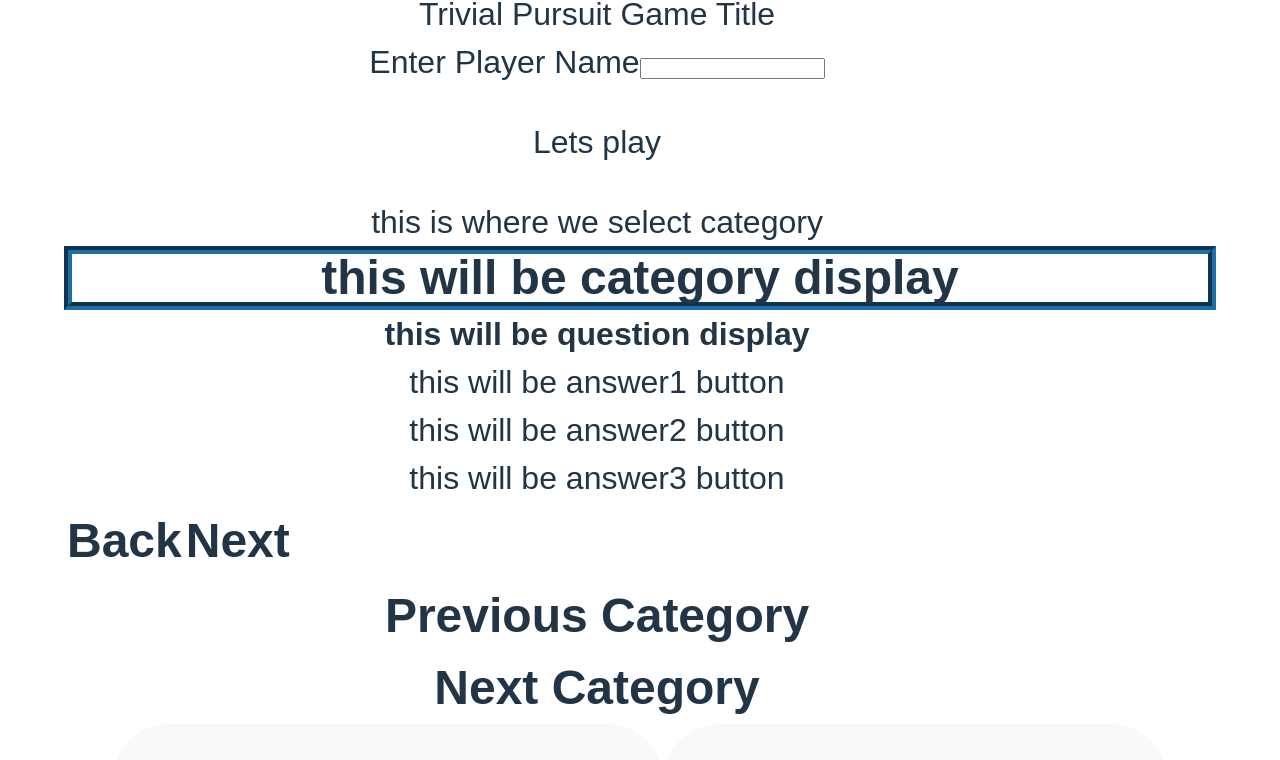
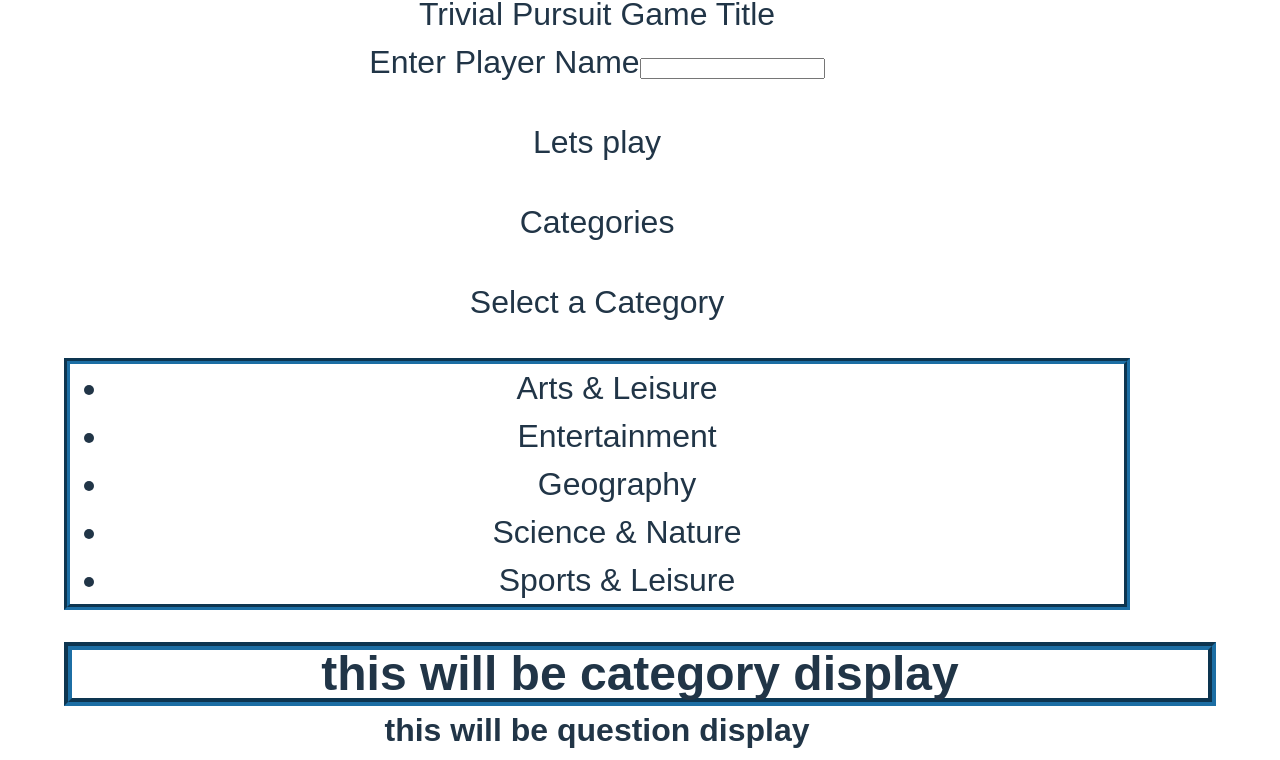
Before and after one commit to mbriese/TrivialPursuits, a React (Vite) app in the folder TrivialPursuitGame/: page / in a window 1280 px wide. Shown: the part 616-1376 px from the top of the page. Built offline with nearby package versions, Linux system fonts and the light colour scheme.

Commit message:
building category list

```diff
--- a/TrivialPursuitGame/src/App.css
+++ b/TrivialPursuitGame/src/App.css
@@ -38,6 +38,7 @@ body {
   padding: 160 px 500px;
   background-color: white;
 }
+
 
 .category-section-title {
   font-size: 3rem;
--- a/TrivialPursuitGame/src/App.tsx
+++ b/TrivialPursuitGame/src/App.tsx
@@ -8,7 +8,14 @@ import getName from "./components/GetName";
 function App() {
   const [count, setCount] = useState(0);
   const [answer, setAnswer] = useState(false);
-  let [playerName, setName] = useState('');
+  let [playerName, setName] = useState("");
+  let categories = [
+    "Arts & Leisure",
+    "Entertainment",
+    "Geography",
+    "Science & Nature",
+    "Sports & Leisure",
+  ];
   const gameTitle = "Trivial Pursuit Game Title";
   const handleChange = (event: { target: { value: string } }) => {
     setName(event.target.value);
@@ -52,8 +59,14 @@ function App() {
           />
           {<p>Lets play {playerName}</p>}
         </div>
-        <div className="h2 page-section-inner message">
-          this is where we select category
+        <div className="h2 page-section-inner">
+         <p>Categories</p>
+         <p>Select a Category</p>
+          <ul className="page-section-item">
+            {categories.map((categories) => (
+              <li key={categories}>{categories}</li>
+            ))}
+          </ul>
         </div>
         <div className="h2 category-section-title message">
           this will be category display
@@ -73,8 +86,8 @@ function App() {
         <table>
           <tbody>
             <tr>
-              <td className="h2 button-item message d-table-cell">Back</td>
-              <td className="h2 button-item message">Next</td>
+              <td className="h2 button-item message d-table-cell display:inline">Back</td>
+              <td className="h2 button-item message d-table-cell display:inline">Next</td>
             </tr>
           </tbody>
         </table>
--- a/TrivialPursuitGame/src/ListComponents.tsx
+++ b/TrivialPursuitGame/src/ListComponents.tsx
@@ -19,7 +19,7 @@ function ListGroup() {
   return (
     <>
       <h1 className="page-section-inner-bold">Categories</h1>
-      <ol className="list-group">
+      <ol className="page-section-item">
         {categories.map((category) => (
           <li key={category}>{categories}</li>
         ))}
```
